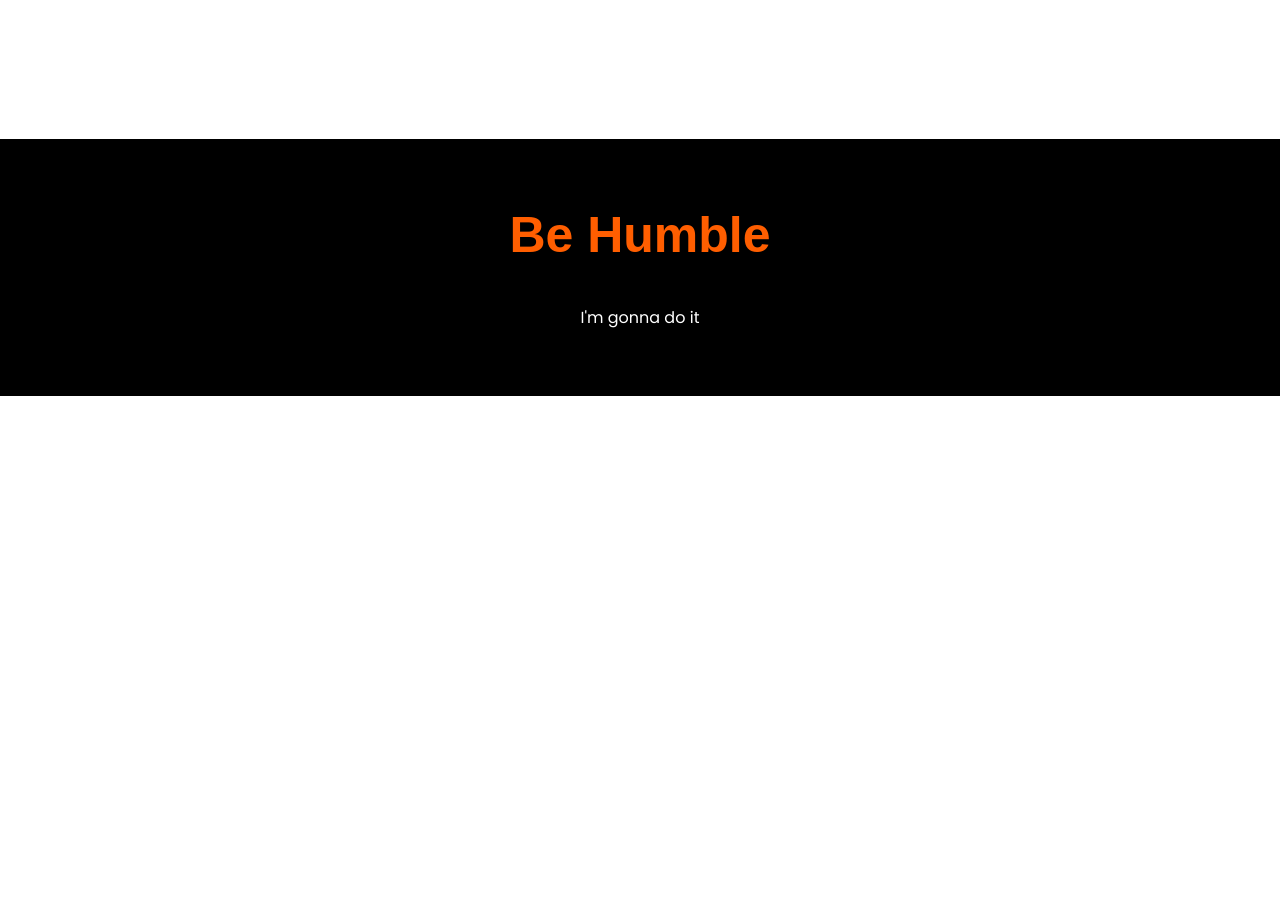
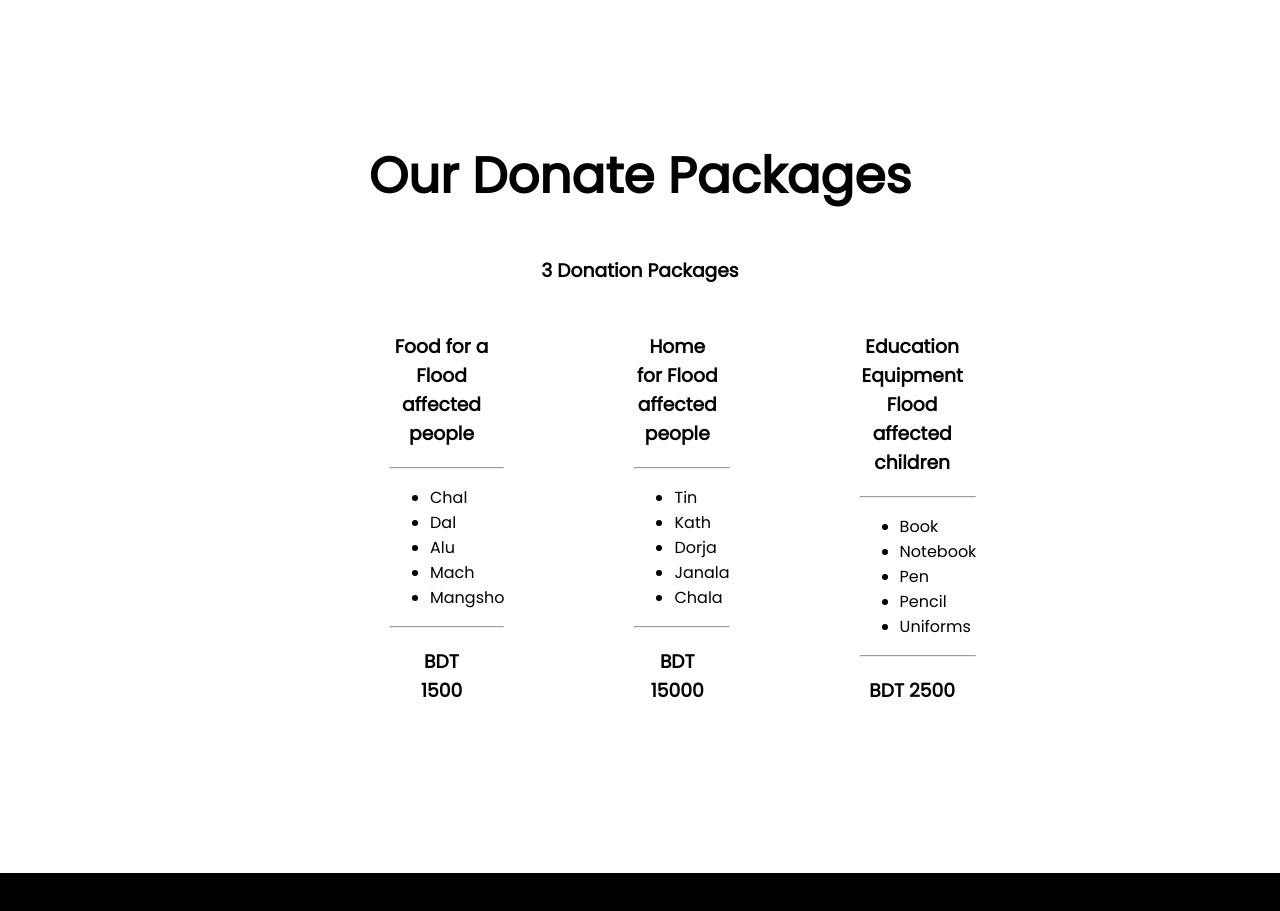
Before and after one commit to Imtiaz898/donate-today, a plain HTML site: page index.html in a window 1280 px wide. Shown: the part 1920-2831 px from the top of the page. Before the commit the page ends 2316 px from the top, so only its background shows below. Drawn offline with Linux system fonts and the light colour scheme.

Commit message:
Update index.html

```diff
--- a/index.html
+++ b/index.html
@@ -88,17 +88,66 @@
         </div>
     </section>
     <!-- section part 3 end -->
+<!-- section part 4 start -->
+    <section class="container experience-area">
+        <div>
+            <h1>Our Donate Packages</h1>
+            <h3>3 Donation Packages</h3>
+        </div>
+        <div class="flexible">
+            <div class="experience-item gap dp">
+                <h3>Food for a Flood affected people</h3>
+                <hr>
+                <ul>
+                    <li>Chal</li>
+                    <li>Dal</li>
+                    <li>Alu</li>
+                    <li>Mach</li>
+                    <li>Mangsho</li>
+                </ul>
+                <hr>
+                <h3>BDT <br> 1500</h3>
+            </div>
+            <div class="experience-item gap dp">
+                <h3>Home for Flood affected people</h3>
+                <hr>
+                <ul>
+                    <li>Tin</li>
+                    <li>Kath</li>
+                    <li>Dorja</li>
+                    <li>Janala</li>
+                    <li>Chala</li>
+                </ul>
+                <hr>
+                <h3>BDT 15000</h3>
+            </div>
+            <div class="experience-item gap dp">
+                <h3>Education Equipment Flood affected children</h3>
+                <hr>
+                <ul>
+                    <li>Book</li>
+                    <li>Notebook</li>
+                    <li>Pen</li>
+                    <li>Pencil</li>
+                    <li>Uniforms</li>
+                </ul>
+                <hr>
+                <h3>BDT 2500</h3>
+            </div>
+        </div>
+    </section>
+    <!-- section part 4 end -->
 
 </body>
 <footer>
-    <!-- section part 4 start -->
+    <!-- section part 5 start -->
     <section>
         <br>
         <h1>Be Humble</h1>
         <p>I'm gonna do it</p>
         <br><br>
     </section>
-    <!-- section part 4 end -->
+    <!-- section part 5 end -->
 </footer>
 
 </html>
```
